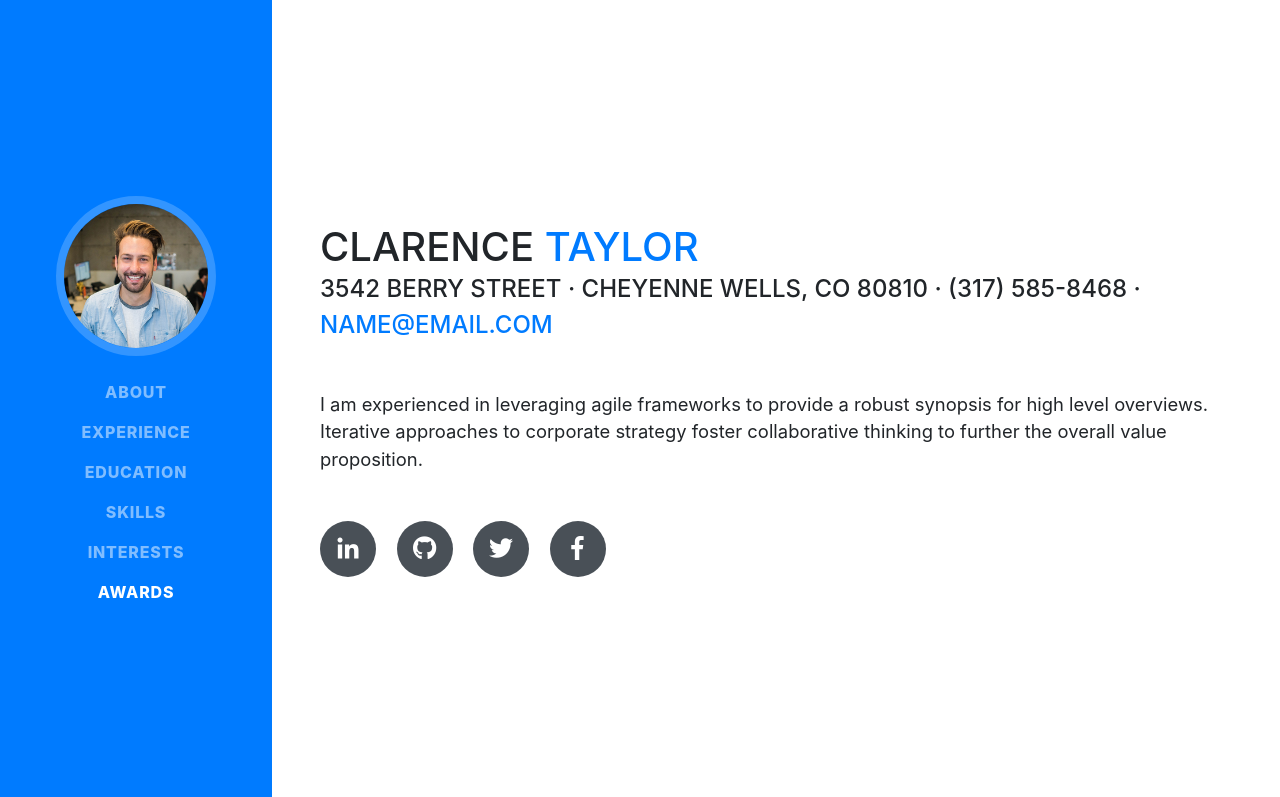
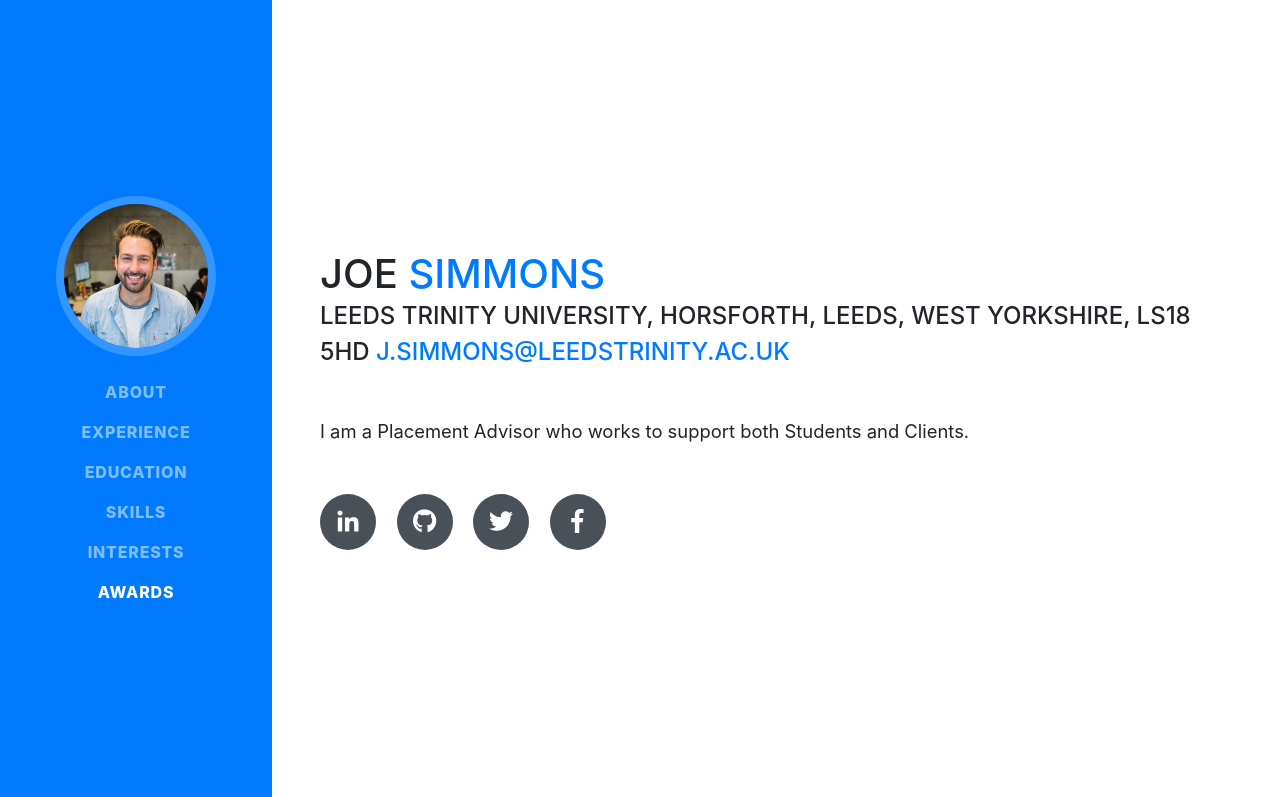
Before and after one commit to simmonsjoe/simmonsjoe.github.io, a website with bundled scripts: page index.html in a window 1280 px wide. Shown: the top 797 px of the page. Built offline with nearby package versions, Linux system fonts and the light colour scheme; a web font is replaced by a local one.

Commit message:
Commit 3

```diff
--- a/index.html
+++ b/index.html
@@ -63,13 +63,13 @@
 
       <section class="resume-section p-3 p-lg-5 d-flex d-column" id="about">
         <div class="my-auto">
-          <h1 class="mb-0">Clarence
-            <span class="text-primary">Taylor</span>
+          <h1 class="mb-0">Joe
+            <span class="text-primary">Simmons</span>
           </h1>
-          <div class="subheading mb-5">3542 Berry Street · Cheyenne Wells, CO 80810 · (317) 585-8468 ·
-            <a href="mailto:name@email.com">name@email.com</a>
+          <div class="subheading mb-5">Leeds Trinity University, Horsforth, Leeds, West Yorkshire, LS18 5HD
+            <a href="mailto:name@email.com">j.simmons@leedstrinity.ac.uk</a>
           </div>
-          <p class="lead mb-5">I am experienced in leveraging agile frameworks to provide a robust synopsis for high level overviews. Iterative approaches to corporate strategy foster collaborative thinking to further the overall value proposition.</p>
+          <p class="lead mb-5">I am a Placement Advisor who works to support both Students and Clients.</p>
           <div class="social-icons">
             <a href="#">
               <i class="fab fa-linkedin-in"></i>
```
